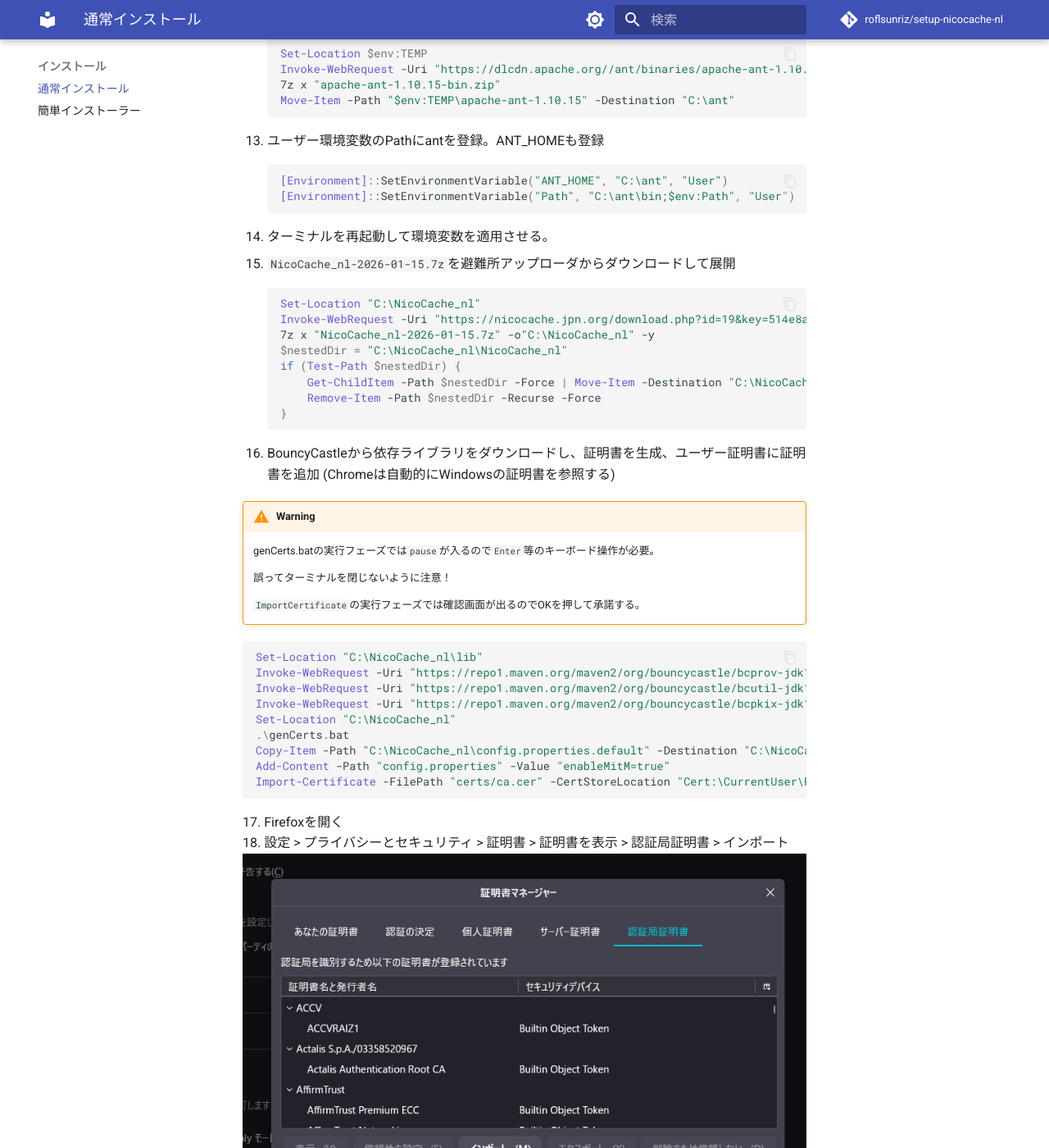
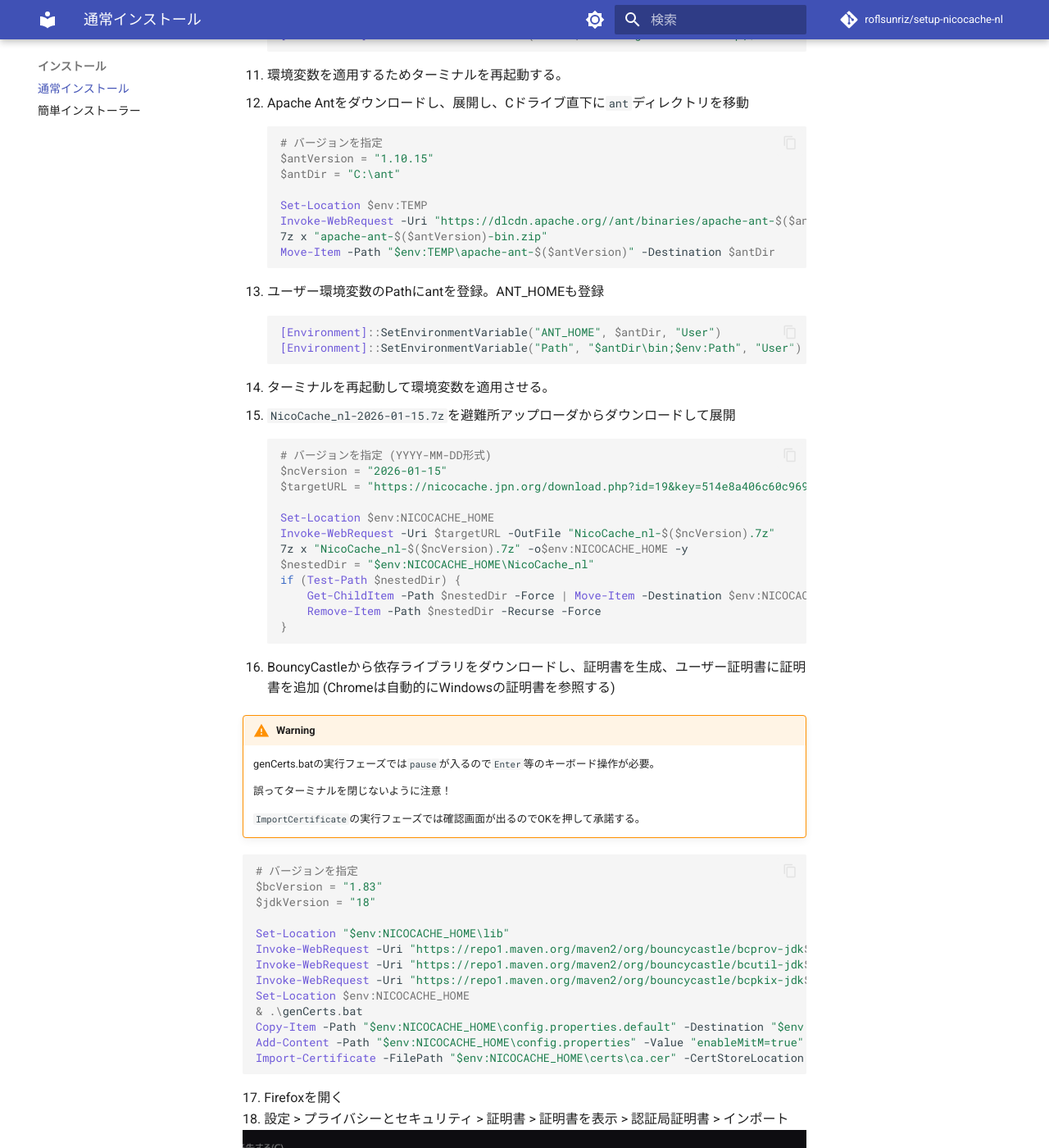
Before and after one commit to roflsunriz/setup-nicocache-nl, an MkDocs documentation site: the page built from docs/install.md, in a window 1280 px wide and 1400 px high, scrolled down 1392 px. Shown: the whole window at 82% size. Built offline with MkDocs 1.6.1 and Material for MkDocs 9.7.7, drawn with Linux system fonts in a browser that asks for light colours; comment, search, counter and statistics services are not loaded; some of the changed text lies outside the part shown.

Commit message:
docs: 更新日を2026/03/17に変更し、インストール手順を改善
- 各ドキュメントの最終更新日を2026/03/17に更新。
- PowerShellインストール手順の説明を明確化し、ユーザーがターミナルを開く方法を統一。
- バージョンやディレクトリを簡便に変更できるように配慮

````diff
--- a/docs/install.md
+++ b/docs/install.md
@@ -1,25 +1,28 @@
 # NicoCache_nl のインストール
-<div style="text-align: right;">最終更新日：2026/03/15</div>
+<div style="text-align: right;">最終更新日：2026/03/17</div>
 ---
 
 1. 「Windowsキー + Rキー」を同時押しする
-2. 出てきたウィンドウに「powershell」と打つ
-3. ターミナルが開くのでPowershell 7 をインストールする
+2. 出てきたウィンドウに「wt」または「wt.exe」と打つ
+3. Windows ターミナルが開くのでPowershell 7 をインストールする
 ```powershell
 winget install Microsoft.PowerShell --source winget
 ```
 4. ターミナルを閉じる
-5. 「Windowsキー」を押し、スタートメニューから「ターミナル」を開く
+5. 「Windowsキー + Rキー」を同時押し、「wt」または「wt.exe」と入力し、再度ターミナルを開く
 6. 「ターミナル」の「∨」ボタンを押し、「設定」を開き、「スタートアップ」->「デフォルトのプロファイル」を「Powershell」（Windows PowerShellではない）に変更する
 ![ターミナルの設定](./images/terminal-settings.png)
 7. ターミナルを再起動する（ターミナルの表示にPowershell 7.5.5のようなバージョンが表示されていればOK）
-8. Cドライブ直下に`NicoCache_nl`ディレクトリを作成する
+8. Cドライブ直下に`NicoCache_nl`ディレクトリを作成し、ユーザー環境変数`NICOCACHE_HOME`を設定する
 ```powershell
-New-Item -ItemType Directory -Path "C:\NicoCache_nl"
+$ncDir = "C:\NicoCache_nl"
+New-Item -ItemType Directory -Path $ncDir
+[Environment]::SetEnvironmentVariable("NICOCACHE_HOME", $ncDir, "User")
 ```
 9. ターミナルでEclipse Temurin OpenJDK 17 と FFmpegをインストールする
 ```powershell
-winget install EclipseAdoptium.Temurin.17.JDK --source winget
+$jdkVersion = "17"
+winget install EclipseAdoptium.Temurin.$($jdkVersion).JDK --source winget
 winget install Gyan.FFmpeg --source winget
 ```
 10. 7-zipをインストールし、ユーザー環境変数のPathに7-zipを登録する
@@ -30,25 +33,33 @@
 11. 環境変数を適用するためターミナルを再起動する。
 12. Apache Antをダウンロードし、展開し、Cドライブ直下に`ant`ディレクトリを移動
 ```powershell
+# バージョンを指定
+$antVersion = "1.10.15"
+$antDir = "C:\ant"
+
 Set-Location $env:TEMP
-Invoke-WebRequest -Uri "https://dlcdn.apache.org//ant/binaries/apache-ant-1.10.15-bin.zip" -OutFile "apache-ant-1.10.15-bin.zip"
-7z x "apache-ant-1.10.15-bin.zip"
-Move-Item -Path "$env:TEMP\apache-ant-1.10.15" -Destination "C:\ant"
+Invoke-WebRequest -Uri "https://dlcdn.apache.org//ant/binaries/apache-ant-$($antVersion)-bin.zip" -OutFile "apache-ant-$($antVersion)-bin.zip"
+7z x "apache-ant-$($antVersion)-bin.zip"
+Move-Item -Path "$env:TEMP\apache-ant-$($antVersion)" -Destination $antDir
 ```
 13. ユーザー環境変数のPathにantを登録。ANT_HOMEも登録
 ```powershell
-[Environment]::SetEnvironmentVariable("ANT_HOME", "C:\ant", "User")
-[Environment]::SetEnvironmentVariable("Path", "C:\ant\bin;$env:Path", "User")
+[Environment]::SetEnvironmentVariable("ANT_HOME", $antDir, "User")
+[Environment]::SetEnvironmentVariable("Path", "$antDir\bin;$env:Path", "User")
 ```
 14. ターミナルを再起動して環境変数を適用させる。
 15. `NicoCache_nl-2026-01-15.7z`を避難所アップローダからダウンロードして展開
 ```powershell
-Set-Location "C:\NicoCache_nl"
-Invoke-WebRequest -Uri "https://nicocache.jpn.org/download.php?id=19&key=514e8a406c60c969adc4ff934d5e65427cdc09c74cab334e543f7c96f80b4d81" -OutFile "NicoCache_nl-2026-01-15.7z"
-7z x "NicoCache_nl-2026-01-15.7z" -o"C:\NicoCache_nl" -y
-$nestedDir = "C:\NicoCache_nl\NicoCache_nl"
+# バージョンを指定 (YYYY-MM-DD形式)
+$ncVersion = "2026-01-15"
+$targetURL = "https://nicocache.jpn.org/download.php?id=19&key=514e8a406c60c969adc4ff934d5e65427cdc09c74cab334e543f7c96f80b4d81"
+
+Set-Location $env:NICOCACHE_HOME
+Invoke-WebRequest -Uri $targetURL -OutFile "NicoCache_nl-$($ncVersion).7z"
+7z x "NicoCache_nl-$($ncVersion).7z" -o$env:NICOCACHE_HOME -y
+$nestedDir = "$env:NICOCACHE_HOME\NicoCache_nl"
 if (Test-Path $nestedDir) {
-    Get-ChildItem -Path $nestedDir -Force | Move-Item -Destination "C:\NicoCache_nl" -Force
+    Get-ChildItem -Path $nestedDir -Force | Move-Item -Destination $env:NICOCACHE_HOME -Force
     Remove-Item -Path $nestedDir -Recurse -Force
 }
 ```
@@ -62,15 +73,19 @@
     `ImportCertificate`の実行フェーズでは確認画面が出るのでOKを押して承諾する。
 
 ```powershell
-Set-Location "C:\NicoCache_nl\lib"
-Invoke-WebRequest -Uri "https://repo1.maven.org/maven2/org/bouncycastle/bcprov-jdk18on/1.83/bcprov-jdk18on-1.83.jar" -OutFile "bcprov.jar"
-Invoke-WebRequest -Uri "https://repo1.maven.org/maven2/org/bouncycastle/bcutil-jdk18on/1.83/bcutil-jdk18on-1.83.jar" -OutFile "bcutil.jar"
-Invoke-WebRequest -Uri "https://repo1.maven.org/maven2/org/bouncycastle/bcpkix-jdk18on/1.83/bcpkix-jdk18on-1.83.jar" -OutFile "bcpkix.jar"
-Set-Location "C:\NicoCache_nl"
-.\genCerts.bat
-Copy-Item -Path "C:\NicoCache_nl\config.properties.default" -Destination "C:\NicoCache_nl\config.properties"
-Add-Content -Path "config.properties" -Value "enableMitM=true"
-Import-Certificate -FilePath "certs/ca.cer" -CertStoreLocation "Cert:\CurrentUser\Root"
+# バージョンを指定
+$bcVersion = "1.83"
+$jdkVersion = "18"
+
+Set-Location "$env:NICOCACHE_HOME\lib"
+Invoke-WebRequest -Uri "https://repo1.maven.org/maven2/org/bouncycastle/bcprov-jdk$($jdkVersion)on/$($bcVersion)/bcprov-jdk$($jdkVersion)on-$($bcVersion).jar" -OutFile "bcprov.jar"
+Invoke-WebRequest -Uri "https://repo1.maven.org/maven2/org/bouncycastle/bcutil-jdk$($jdkVersion)on/$($bcVersion)/bcutil-jdk$($jdkVersion)on-$($bcVersion).jar" -OutFile "bcutil.jar"
+Invoke-WebRequest -Uri "https://repo1.maven.org/maven2/org/bouncycastle/bcpkix-jdk$($jdkVersion)on/$($bcVersion)/bcpkix-jdk$($jdkVersion)on-$($bcVersion).jar" -OutFile "bcpkix.jar"
+Set-Location $env:NICOCACHE_HOME
+& .\genCerts.bat
+Copy-Item -Path "$env:NICOCACHE_HOME\config.properties.default" -Destination "$env:NICOCACHE_HOME\config.properties"
+Add-Content -Path "$env:NICOCACHE_HOME\config.properties" -Value "enableMitM=true"
+Import-Certificate -FilePath "$env:NICOCACHE_HOME\certs\ca.cer" -CertStoreLocation "Cert:\CurrentUser\Root"
 ```
 17. Firefoxを開く
 18. 設定 > プライバシーとセキュリティ > 証明書 > 証明書を表示 > 認証局証明書 > インポート
@@ -80,53 +95,46 @@
 21. Firefoxを再起動する
 22. `proxy_sample.pac`から`proxy.pac`を作成
 ```powershell
-Set-Location "C:\NicoCache_nl"
-Copy-Item -Path "C:\NicoCache_nl\proxy_sample.pac" -Destination "C:\NicoCache_nl\proxy.pac"
+Set-Location $env:NICOCACHE_HOME
+Copy-Item -Path "$env:NICOCACHE_HOME\proxy_sample.pac" -Destination "$env:NICOCACHE_HOME\proxy.pac"
 ```
 23. その他、`config.properties`に変更したい設定があれば編集する。デフォルト設定は`defaults`ディレクトリに格納されている。
 24. ランチャースクリプトを作成
 ```powershell
 $script = @'
-Set-Location -Path $PSScriptRoot
+Set-Location -Path $env:NICOCACHE_HOME
 Start-Process -FilePath "javaw" -ArgumentList "-jar", "NicoCache_nl.jar"
 '@
-$script | Out-File -FilePath "RunNicoCache.ps1" -Encoding utf8
+$script | Out-File -FilePath "$env:NICOCACHE_HOME\RunNicoCache.ps1" -Encoding utf8
 ```
 25. `NicoCacheGUI.property`の設定を書き換える
 ```powershell
-# コピペ実行用 PowerShell スクリプト
-if (!(Test-Path "NicoCacheGUI.property")) { New-Item -Path "NicoCacheGUI.property" -ItemType File -Force | Out-Null }
-$props = @{}
-if (Test-Path "NicoCacheGUI.property") {
-    $fileContent = Get-Content "NicoCacheGUI.property" -Raw
-    if ($null -ne $fileContent -and $fileContent.Trim().Length -gt 0) {
-        $fileContent -split "`r?`n" | ForEach-Object {
-            if ($_ -match "^\s*([^#][^=]+)=(.*)$") {
-                $props[$matches[1].Trim()] = $matches[2].Trim()
-            }
-        }
-    }
-}
-$props["HideWindow"] = "true"
-$props["LogWindowAlwaysOnTop"] = "false"
-$lines = $props.GetEnumerator() | ForEach-Object { "$($_.Key)=$($_.Value)" }
-$lines | Set-Content "NicoCacheGUI.property"
+# NicoCacheGUI.property を作成し、設定を書き込む
+$lines = @(
+    "HideWindow=true",
+    "LogWindowAlwaysOnTop=false"
+)
+Set-Content -Path "$env:NICOCACHE_HOME\NicoCacheGUI.property" -Value $lines -Encoding utf8
 ```
-26. ターミナルを管理者権限で起動し、以下を実行してスクリプトの実行を許可（ウィンドウにAdministratorと表示されればOK）
+26. 「Windowsキー + Rキー」を同時押し -> 「ファイル名を指定して実行」ダイアログ -> 「wt」または「wt.exe」と入力 -> Ctrl + Shift + Enterキーを同時押ししてターミナルを管理者権限で起動し、以下を実行してスクリプトの実行を許可（ウィンドウにAdministratorと表示されていればOK）
 ```powershell
 Set-ExecutionPolicy RemoteSigned -Force
 ```
-27. 管理者権限で起動したターミナルでタスクスケジューラーにランチャースクリプトを登録
+27. 続けて管理者権限で起動したターミナルでタスクスケジューラーにランチャースクリプトを登録
 ```powershell
 $taskName = "NicoCacheAutoStart"
-$ps1Path = "C:\NicoCache_nl\RunNicoCache.ps1"
+$ps1Path = "$env:NICOCACHE_HOME\RunNicoCache.ps1"
 $action = New-ScheduledTaskAction -Execute "pwsh.exe" -Argument "-WindowStyle Hidden -File `"$ps1Path`""
 $trigger = New-ScheduledTaskTrigger -AtLogOn
 Register-ScheduledTask -TaskName $taskName -Action $action -Trigger $trigger -Description "NicoCacheをログオン時に起動するタスク" -Force
 ```
 28. NicoCache_nlを起動
 ```powershell
-Set-Location "C:\NicoCache_nl"
-.\RunNicoCache.ps1
+Set-Location $env:NICOCACHE_HOME
+Start-Process pwsh -ArgumentList "-WindowStyle Hidden -File `"$env:NICOCACHE_HOME\RunNicoCache.ps1`""
 ```
 29. インストール完了。なお、アンイストール時はCドライブ直下の`NicoCache_nl`ディレクトリを削除し、タスクスケジューラーから`NicoCacheAutoStart`を削除すればOK
+```powershell
+Remove-Item -Path $env:NICOCACHE_HOME -Recurse -Force
+Unregister-ScheduledTask -TaskName "NicoCacheAutoStart" -Confirm:$false
+```
````
Also changed, not shown: docs/download.md (+35 -28 lines), docs/fast-installer.md (+9 -9 lines).
